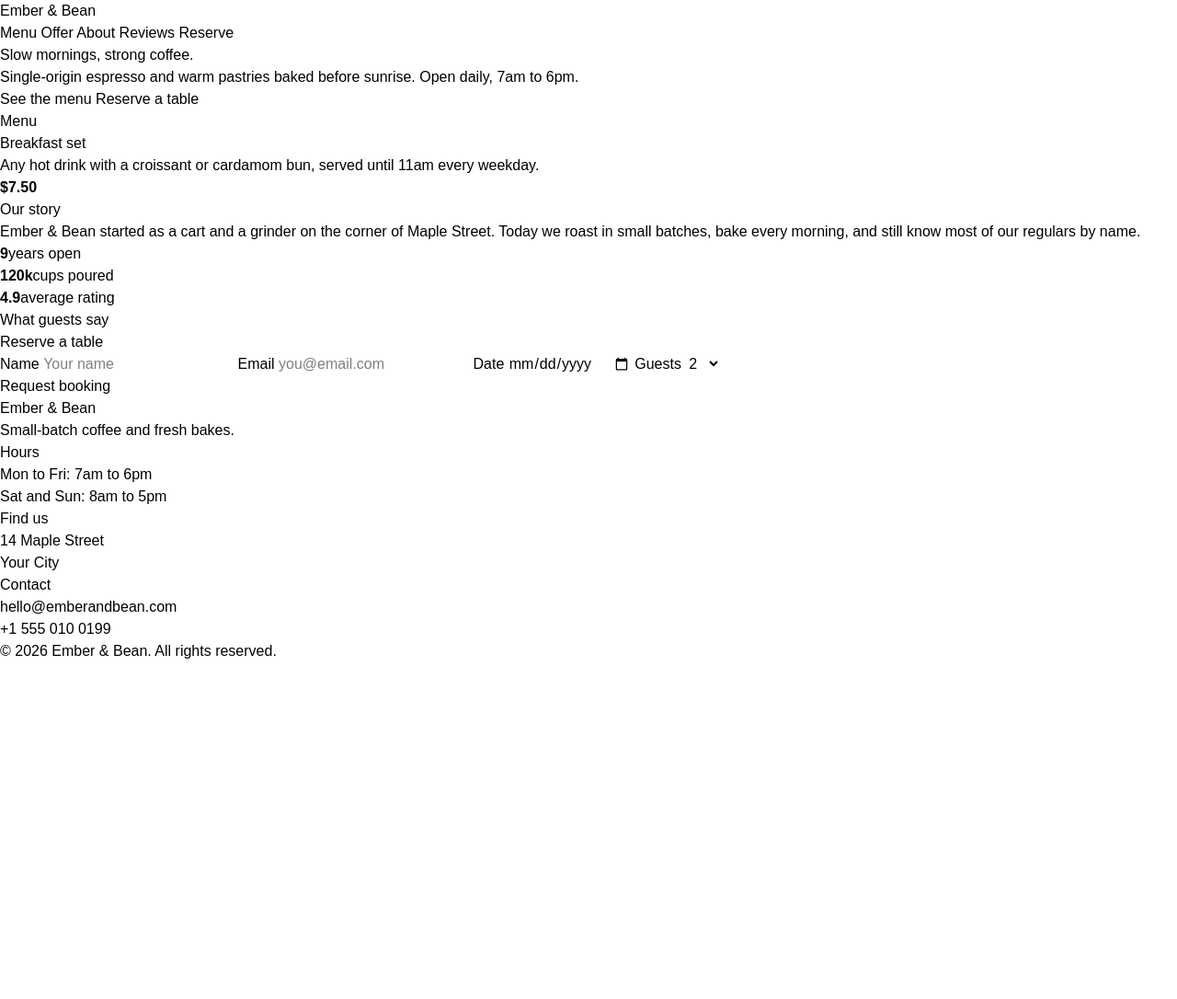
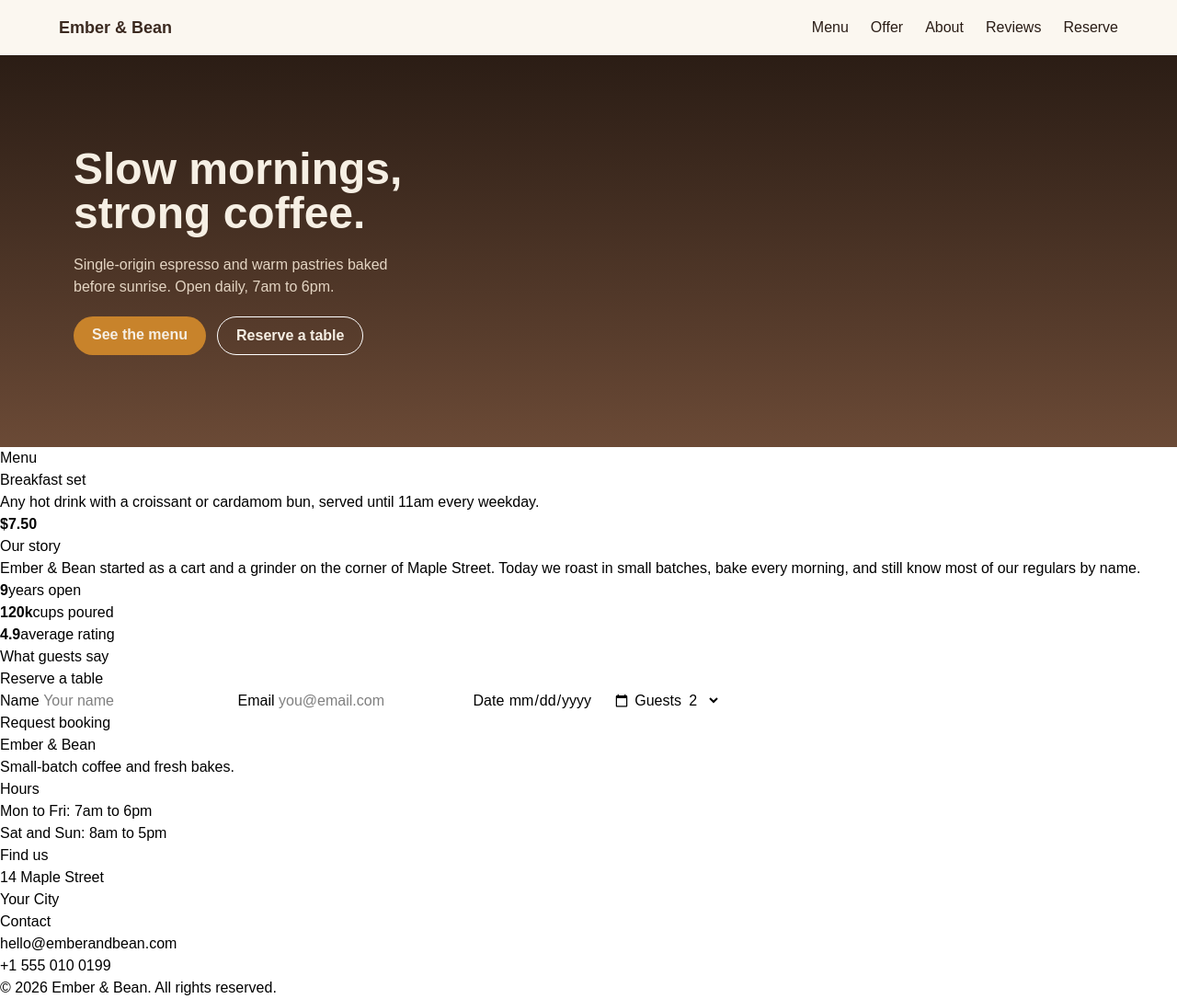
Before and after one commit to zenabadnan10-ops/Cafe-Menu-Tailwind, a website built with Vite: page index.html in a window 1280 px wide. Shown: the whole page at 92% size. Before the commit the page ends 800 px from the top, so only its background shows below. Built offline with nearby package versions, Linux system fonts and the light colour scheme.

Commit message:
add css for header and hero

```diff
--- a/index.html
+++ b/index.html
@@ -7,22 +7,24 @@
   <link rel="stylesheet" href="https://fonts.googleapis.com/css2?family=Inter:wght@400;500;600;700&display=swap">
 </head>
 <body>
-  <header>
-    <a href="#">Ember &amp; Bean</a>
-    <nav>
-      <a href="#">Menu</a>
-      <a href="#">Offer</a>
-      <a href="#">About</a>
-      <a href="#">Reviews</a>
-      <a href="#">Reserve</a>
+  <header class="flex items-center justify-between py-4 px-16 bg-[#FBF7F0]">
+    <a class="text-[#3B2A20] font-bold text-lg" href="#">Ember &amp; Bean</a>
+    <nav class="flex items-center justify-between gap-6">
+      <a class="text-[#2A1D16] text-base" href="#">Menu</a>
+      <a class="text-[#2A1D16] text-base" href="#">Offer</a>
+      <a class="text-[#2A1D16] text-base" href="#">About</a>
+      <a class="text-[#2A1D16] text-base" href="#">Reviews</a>
+      <a class="text-[#2A1D16] text-base" href="#">Reserve</a>
     </nav>
   </header>
   <main>
-    <section>
-      <h1>Slow mornings, strong coffee.</h1>
-      <p>Single-origin espresso and warm pastries baked before sunrise. Open daily, 7am to 6pm.</p>
-      <a href="#">See the menu</a>
-      <a href="#">Reserve a table</a>
+    <section class="py-25 px-20 flex flex-col gap-5 bg-linear-to-b from-[#2B1D15] to-[#6B4A36]">
+      <h1 class="text-[#F6EFE4] font-bold text-5xl">Slow mornings,<br> strong coffee.</h1>
+      <p class="text-[#E4D5C3] text-base">Single-origin espresso and warm pastries baked<br> before sunrise. Open daily, 7am to 6pm.</p>
+      <div class="flex flex-row gap-3">
+        <a class="text-[#F6EFE4] bg-[#C8832B] font-bold rounded-full px-5 py-2" href="#">See the menu</a>
+        <a class="text-[#F6EFE4] font-bold rounded-full px-5 py-2 border border-white" href="#">Reserve a table</a>
+      </div>
     </section>
     <section>
       <h2>Menu</h2>
```
Also changed, not shown: 2 other files.
